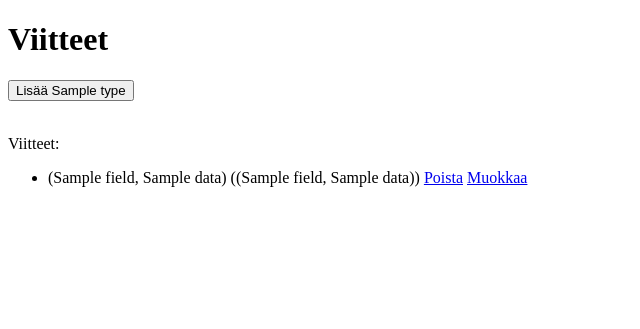
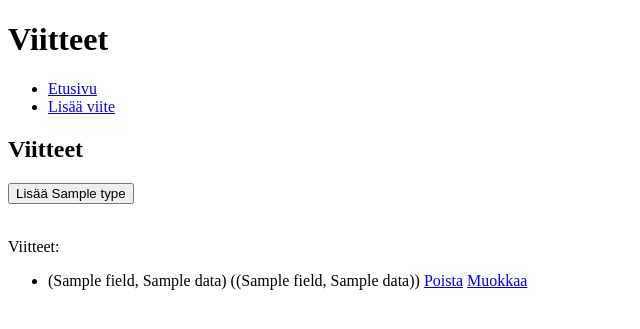
Before and after one commit to akuraunio/miniprojekti, a Flask app: template src/templates/index.html in a window 1280 px wide. Shown: the top 329 px of the page, without its empty margins (0-640 px from the left). Run offline with Flask 3, Linux system fonts and the light colour scheme; the template is opened without the code that fills it: most values are stand-ins (such as "Sample title", 1, 10 or a date in 2020).

Commit message:
alustava layout template tehty ja index.html muokattu seuraamaan

```diff
--- a/src/templates/index.html
+++ b/src/templates/index.html
@@ -1,17 +1,9 @@
-<!DOCTYPE html>
-<html lang="fi">
-  <head>
-    <meta charset="utf-8" />
-    <title>Viitteet</title>
-  </head>
-  <body>
-    <h1>Viitteet</h1>
+{% extends "layout.html" %} {% block title %}Viitteet{% endblock %} {% block content %}
+<h2>Viitteet</h2>
 {% for type in reference_data %}
 <form action="{{url_for('add')}}" method="get">
   <input type="hidden" name="type" value="{{ type.value }}" />
   <button type="submit">Lisää {{ reference_data[type]["name"] }}</button>
 </form>
 <br />
-    {% endfor %} {% include 'reference_list.html' %}
-  </body>
-</html>
+{% endfor %} {% include 'reference_list.html' %} {% endblock %}
--- /dev/null
+++ b/src/templates/layout.html
@@ -0,0 +1,24 @@
+<!DOCTYPE html>
+<html>
+  <head>
+    <title>{% block title %}{% endblock %}</title>
+    <link rel="stylesheet" href="/static/main.css" />
+  </head>
+
+  <body>
+    <div class="header">
+      <h1>Viitteet</h1>
+    </div>
+
+    <div class="nav">
+      <nav>
+        <ul>
+          <li><a href="/">Etusivu</a></li>
+          <li><a href="/add">Lisää viite</a></li>
+        </ul>
+      </nav>
+    </div>
+
+    <div class="content">{% block content %}{% endblock %}</div>
+  </body>
+</html>
```
Also changed, not shown: src/static/main.css (added). Lines whose indentation alone changed are shown as unchanged.
